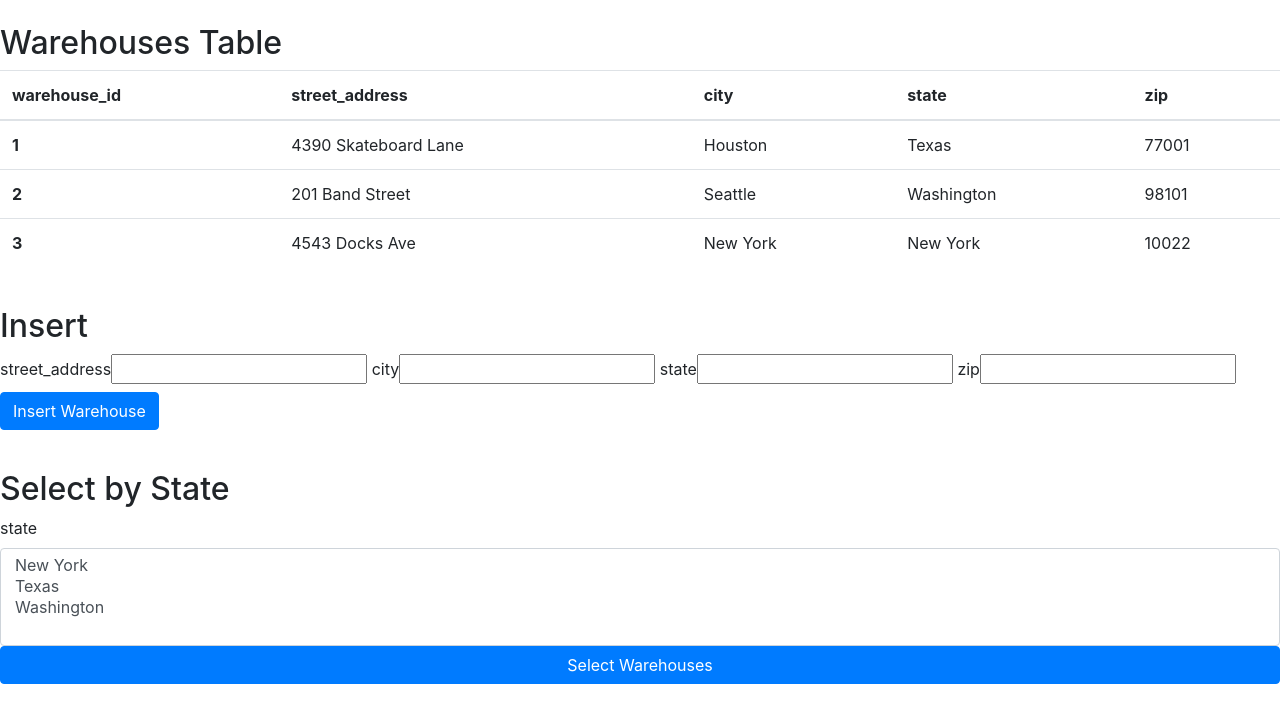
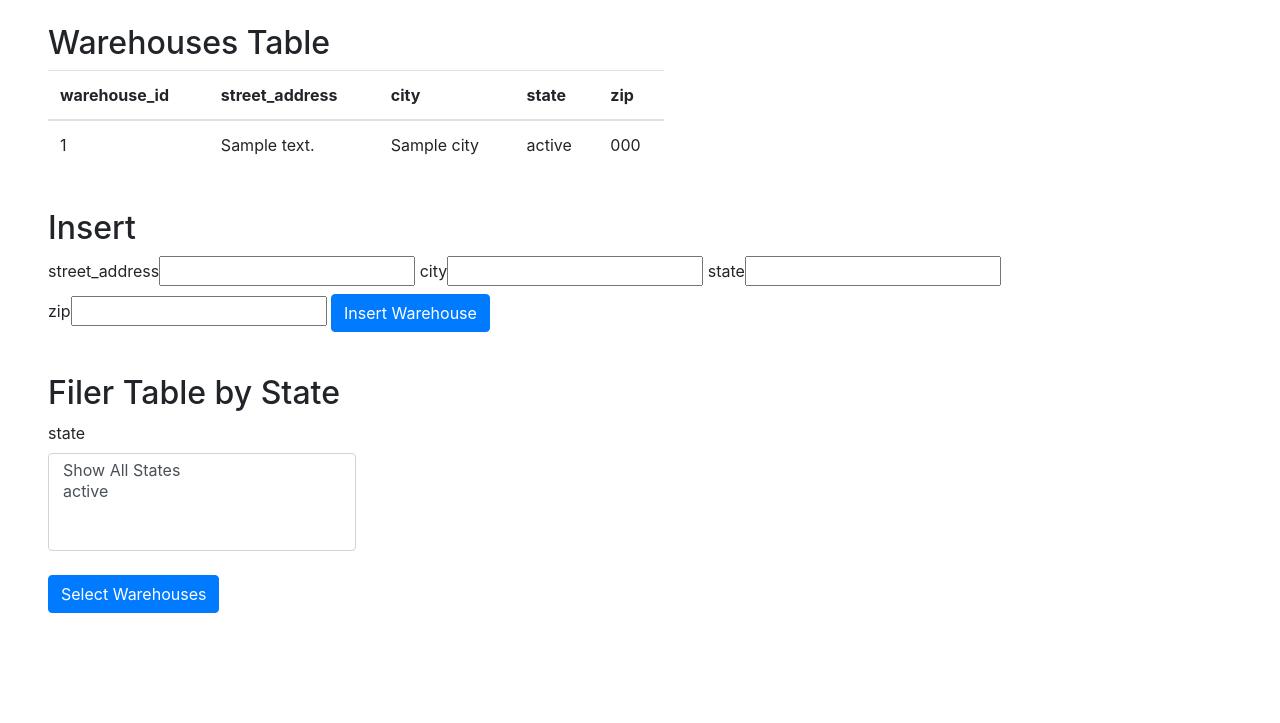
Before and after one commit to brenna-chenault/CS340-Project, a Flask app: template templates/warehouses.j2 in a window 1280 px wide. Shown: the part 56-779 px from the top of the page. Run offline with Flask 2, Linux system fonts and the light colour scheme; the template is opened without the code that fills it: most values are stand-ins (such as "Sample title", 1, 10 or a date in 2020); some libraries are stand-ins or nearby versions.

Commit message:
added CREATE and READ to manufacturers, warehouses, and shippers

```diff
--- a/app.py
+++ b/app.py
@@ -8,9 +8,9 @@ app = Flask(__name__)
 
 # database connection - from template
 app.config["MYSQL_HOST"] = "classmysql.engr.oregonstate.edu"
-app.config["MYSQL_USER"] = "cs340_liumar"
-app.config["MYSQL_PASSWORD"] = "3794"
-app.config["MYSQL_DB"] = "cs340_liumar"
+app.config["MYSQL_USER"] = "cs340_chenaulb"
+app.config["MYSQL_PASSWORD"] = "7566"
+app.config["MYSQL_DB"] = "cs340_chenaulb"
 app.config["MYSQL_CURSORCLASS"] = "DictCursor"
 
 mysql = MySQL(app)
@@ -19,6 +19,7 @@ mysql = MySQL(app)
 
 # Homepage
 @app.route('/index.html')
+@app.route('/')
 def root():
     return render_template("/index.j2")
 
@@ -166,10 +167,131 @@ def ordered_products():
         # Render the Products page with the fetched data
         return render_template("ordered_products.j2", order_prod_data = order_prod_table, order_prod_nums = order_prod_nums)
 
+# Manufacturers
+@app.route('/manufacturers.html', methods=["POST", "GET"])
+def manufacturers():
+    """
+    Route for the Manufacturers page. Has Create and Read functionality.
+    """
+    # Add a Manufacturer to the database
+    if request.method == "POST":
+        if request.form.get("insert_manufacturer_submit"):
+            manufacturer_name = request.form["manufacturer_name"]
+            email = request.form["email"]
+            phone_number = request.form["phone_number"]
+            street_address = request.form["street_address"]
+            city = request.form["city"]
+            state = request.form["state"]
+            zip = request.form["zip"]
 
+            # No NULLable attributes
+            query = "INSERT INTO Manufacturers (manufacturer_name, email, phone_number, street_address, city, state, zip) VALUES (%s, %s, %s, %s, %s, %s, %s)"
+            cur = mysql.connection.cursor()
+            cur.execute(query, (manufacturer_name, email, phone_number, street_address, city, state, zip))
+            mysql.connection.commit()
+
+            # redirect back to people page
+            return redirect("/manufacturers.html")
+
+    # Get data to display in table
+    if request.method == "GET":
+        # Query to populate table
+        query_table = "SELECT * FROM Manufacturers"
+        cur = mysql.connection.cursor()
+        cur.execute(query_table)
+        man_table = cur.fetchall()
+
+        # Render the Products page with the fetched data
+        return render_template("manufacturers.j2", man_data = man_table)
+
+# Shippers
+@app.route('/shippers.html', methods=["POST", "GET"])
+def shippers():
+    """
+    Route for the Shippers page. Has Create and Read functionality.
+    """
+    # Add a Shippers to the database
+    if request.method == "POST":
+        if request.form.get("insert_shipper_submit"):
+            shipper_name = request.form["shipper_name"]
+            shipper_account_num = request.form["shipper_account_num"]
+            shipper_contact_name = request.form["shipper_contact_name"]
+            shipper_contact_email = request.form["shipper_contact_email"]
+
+            # No NULLable attributes
+            query = "INSERT INTO Shippers (shipper_name, shipper_account_num, shipper_contact_name, shipper_contact_email) VALUES (%s, %s, %s, %s)"
+            cur = mysql.connection.cursor()
+            cur.execute(query, (shipper_name, shipper_account_num, shipper_contact_name, shipper_contact_email))
+            mysql.connection.commit()
+
+            # redirect back to people page
+            return redirect("/shippers.html")
+
+    # Get data to display in table
+    if request.method == "GET":
+        # Query to populate table
+        query_table = "SELECT * FROM Shippers"
+        cur = mysql.connection.cursor()
+        cur.execute(query_table)
+        ship_table = cur.fetchall()
+
+        # Render the Products page with the fetched data
+        return render_template("shippers.j2", ship_data = ship_table)
+
+# Warehouses
+@app.route('/warehouses.html', methods=["POST", "GET"])
+def warehouses():
+    """
+    Route for the Warehouses page. Has Create and Read functionality.
+    """
+
+    # pull parameter from query string in GET
+    state_option = request.args.get('state_option')
+
+    # Add a Warehouse to the database
+    if request.method == "POST":
+        if request.form.get("insert_warehouse_submit"):
+            street_address = request.form["street_address"]
+            city = request.form["city"]
+            state = request.form["state"]
+            zip = request.form["zip"]
+
+            # No NULLable attributes
+            query = "INSERT INTO Warehouses (street_address, city, state, zip) VALUES (%s, %s, %s, %s)"
+            cur = mysql.connection.cursor()
+            cur.execute(query, (street_address, city, state, zip))
+            mysql.connection.commit()
+
+            # redirect back to people page
+            return redirect("/warehouses.html")
+
+    # Get data to display in table
+    if request.method == "GET":
+
+        # Query to populate table with all warehouse data
+        if state_option is None or state_option == "Show+All+States":
+            query_table = "SELECT * FROM Warehouses"
+            cur = mysql.connection.cursor()
+            cur.execute(query_table)
+            ware_table = cur.fetchall()
+
+        # Query to populate table with selected state
+        else:
+            query_table = "SELECT * FROM Warehouses WHERE state=%s"
+            cur = mysql.connection.cursor()
+            cur.execute(query_table, [state_option])
+            ware_table = cur.fetchall()
+
+        # Query to fill filter select box with state
+        query_id_dropdown = "SELECT state FROM Warehouses"
+        cur = mysql.connection.cursor()
+        cur.execute(query_id_dropdown)
+        state_list = cur.fetchall()
+
+        # Render the Products page with the fetched data
+        return render_template("warehouses.j2", ware_data = ware_table, state_data = state_list)
 
 # Listener
-
 if __name__ == "__main__":
-    port = int(os.environ.get('PORT', 9112))
+    port = int(os.environ.get('PORT', 3568))
     app.run(port=port, debug=True)
--- a/templates/warehouses.j2
+++ b/templates/warehouses.j2
@@ -44,9 +44,10 @@
     </nav>
 
     <!-- table of data-->
+    <div class="ml-5">
         <br />
         <h2>Warehouses Table</h2>
-    <table id="warehousesTable" class="table table-hover">
+        <table id="warehousesTable" class="table table-hover w-50">
             <thead>
                 <th>warehouse_id</th>
                 <th>street_address</th>
@@ -56,60 +57,49 @@
             </thead>
             <!-- sample table body, will be built though DOM and a GET / SELECT on page load -->
             <tbody id="warehousesEntries">
+                {% for val in ware_data %}
                 <tr>
-                <th scope="row">1</th>
-                <td>4390 Skateboard Lane</td>
-                <td>Houston</td>
-                <td>Texas</td>
-                <td>77001</td>
+                    <td>{{val['warehouse_id']}} </td>
+                    <td>{{val['street_address']}} </td>
+                    <td>{{val['city']}} </td>
+                    <td>{{val['state']}} </td>
+                    <td>{{val['zip']}} </td>
                 </tr>
-            <tr>
-                <th scope="row">2</th>
-                <td>201 Band Street</td>
-                <td>Seattle</td>
-                <td>Washington</td>
-                <td>98101</td>
-            </tr>
-            <tr>
-                <th scope="row">3</th>
-                <td>4543 Docks Ave</td>
-                <td>New York</td>
-                <td>New York</td>
-                <td>10022</td>
-            </tr>
+                {% endfor %}
             </tbody>
         </table>
 
     <!--insert row-->
         <br />
         <h2>Insert</h2>
-
-    <form>
+        <form method = "post">
             <div class="form-group">
                 <label>street_address<input type="text" name="street_address" value="" /></label>
                 <label>city<input type="text" name="city" value="" /></label>
                 <label>state<input type="text" name="state" value="" /></label>
                 <label>zip<input type="text" name="zip" value="" /></label>
-            <input type="button" id="newRow" value="Insert Warehouse" class="btn btn-primary"/>
+                <input type="submit" name="insert_warehouse_submit" id="newRow" value="Insert Warehouse" class="btn btn-primary"/>
             </div>
             <form id="insertWarehouse">
         </form>
 
         <br />
-    <h2>Select by State</h2>
-
-    <form>
+        <h2>Filer Table by State</h2>
+        <form method = "get">
             <div class="form-group">
                 <label for="">state</label>
-            <select multiple class="form-control" id="">
-              <option>New York</option>
-              <option>Texas</option>
-              <option>Washington</option>
+                <select multiple class="form-control w-25" name="state_option" id="">
+                    <option name="Show All States">Show All States</option>
+                {% for val in state_data %}
+                    <option>{{val['state']}} </option>
+                {% endfor %}
                 </select>
-            <input type="button" id="newRow" value="Select Warehouses" class="btn btn-primary btn-block"/>
+                </br>
+                <input type="submit" id="newRow" value="Select Warehouses" class="btn btn-primary"/>
             </div>
             <form id="selectWarehouse">
         </form>
+    </div>
 
     <!-- bootstrap javascript -->
     <script src="https://code.jquery.com/jquery-3.2.1.slim.min.js" integrity="sha384-KJ3o2DKtIkvYIK3UENzmM7KCkRr/rE9/Qpg6aAZGJwFDMVNA/GpGFF93hXpG5KkN" crossorigin="anonymous"></script>
```
Also changed, not shown: templates/manufacturers.j2 (+16 -33 lines), templates/shippers.j2 (+12 -38 lines). Lines whose indentation alone changed are shown as unchanged.
